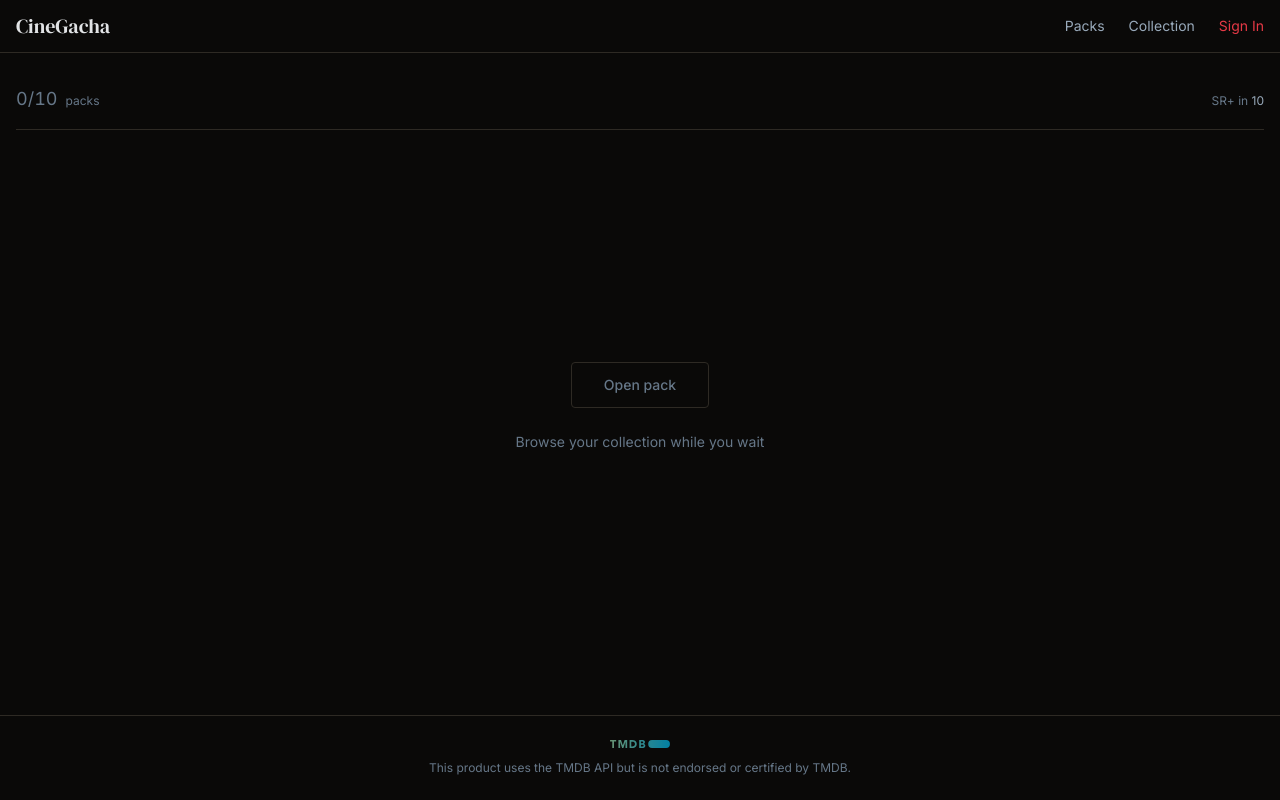
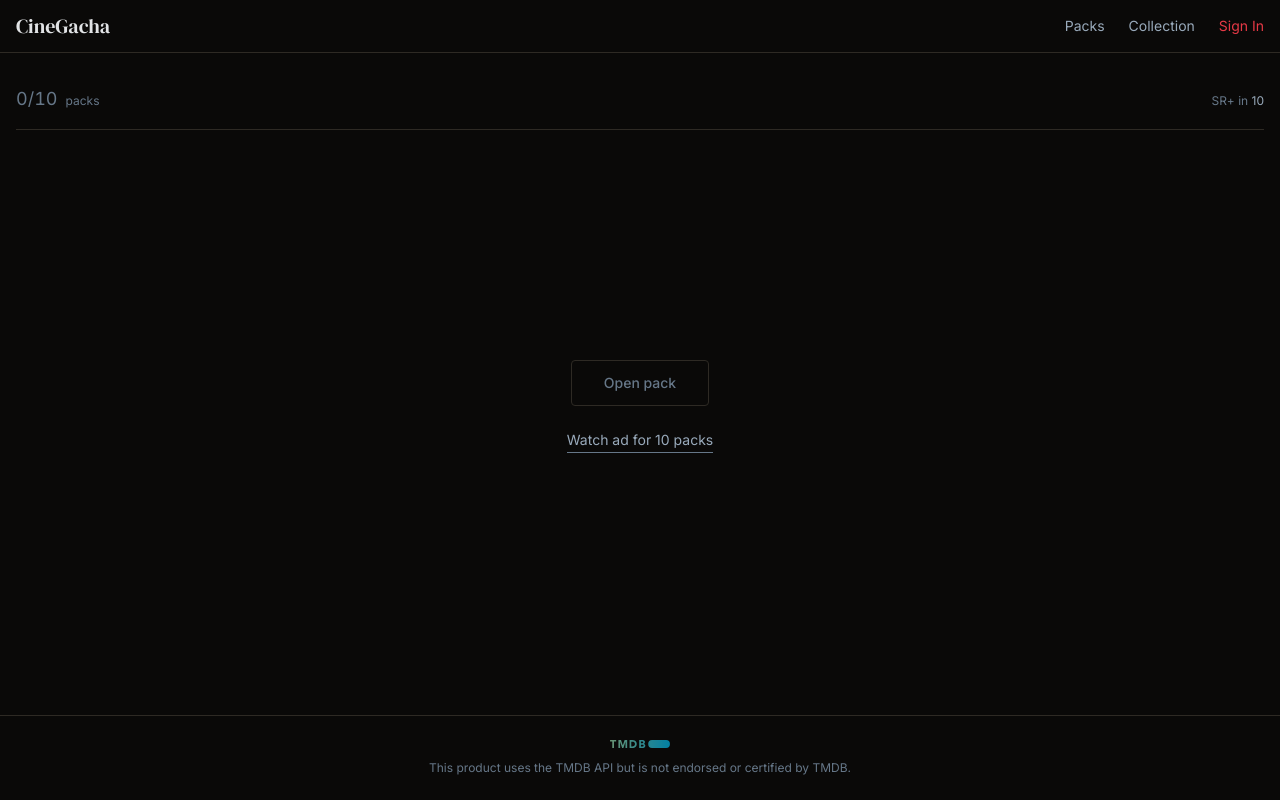
Before and after one commit to cidoliveira/cinegacha, a Next.js app: page /gacha in a window 1280 px wide. Built offline with nearby package versions, Linux system fonts and the light colour scheme; no server answers.

Commit message:
feat: wire ad refill into pack opener UI

```diff
--- a/src/components/gacha/pack-opener.tsx
+++ b/src/components/gacha/pack-opener.tsx
@@ -2,12 +2,13 @@
 
 import { useCallback, useEffect, useRef, useState } from "react"
 import { AnimatePresence, motion } from "motion/react"
-import { openPack, getPackStatus } from "@/app/actions/gacha"
+import { openPack, getPackStatus, refillPacksAd } from "@/app/actions/gacha"
 import { PackStatusBar } from "@/components/gacha/pack-status-bar"
 import { PackVisual } from "@/components/gacha/pack-visual"
 import { CardRevealRow } from "@/components/gacha/card-reveal-row"
 import { CardDetailModal } from "@/components/card/card-detail-modal"
 import type { PulledCard } from "@/lib/gacha/types"
+import { useRewardedAd } from "@/hooks/use-rewarded-ad"
 
 type PackState = "idle" | "tearing" | "revealing" | "revealed"
 
@@ -32,6 +33,7 @@
   const [error, setError] = useState<string | null>(null)
   const [isLoading, setIsLoading] = useState(true)
   const [selectedCard, setSelectedCard] = useState<PulledCard | null>(null)
+  const rewardedAd = useRewardedAd()
 
   // Store the openPack promise so tear animation and network run concurrently
   const openPackPromiseRef = useRef<ReturnType<typeof openPack> | null>(null)
@@ -111,6 +113,24 @@
     setState("idle")
   }
 
+  // Watch ad to refill packs to 10
+  async function handleWatchAd() {
+    try {
+      await rewardedAd.show()
+      // Ad completed — call server to refill
+      const result = await refillPacksAd()
+      if ("data" in result) {
+        setPacksAvailable(result.data.packs_available)
+        setPityCounter(result.data.pity_counter)
+        setNextPackAt(result.data.next_pack_at)
+      } else {
+        setError(result.error)
+      }
+    } catch {
+      // Ad was dismissed or failed — do nothing
+    }
+  }
+
   if (isLoading) {
     return (
       <div className="flex flex-1 flex-col items-center justify-center px-4 py-16">
@@ -155,9 +175,13 @@
             </button>
 
             {packsAvailable <= 0 && (
-              <p className="text-sm text-text-muted">
-                Browse your collection while you wait
-              </p>
+              <button
+                onClick={handleWatchAd}
+                disabled={rewardedAd.isShowing || !rewardedAd.isLoaded}
+                className="cursor-pointer border-b border-text-muted pb-0.5 text-sm text-text-secondary transition-colors hover:border-text-primary hover:text-text-primary disabled:cursor-not-allowed disabled:opacity-50"
+              >
+                {rewardedAd.isShowing ? "Watching ad…" : "Watch ad for 10 packs"}
+              </button>
             )}
 
             {error && (
```
